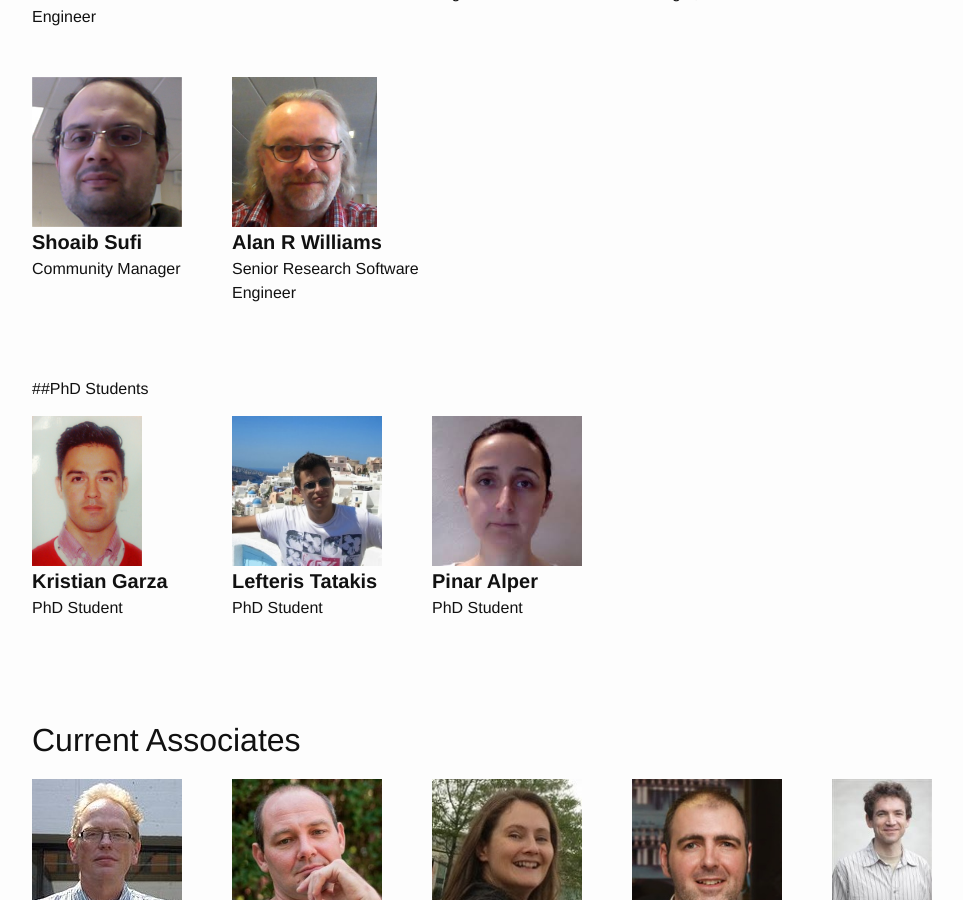
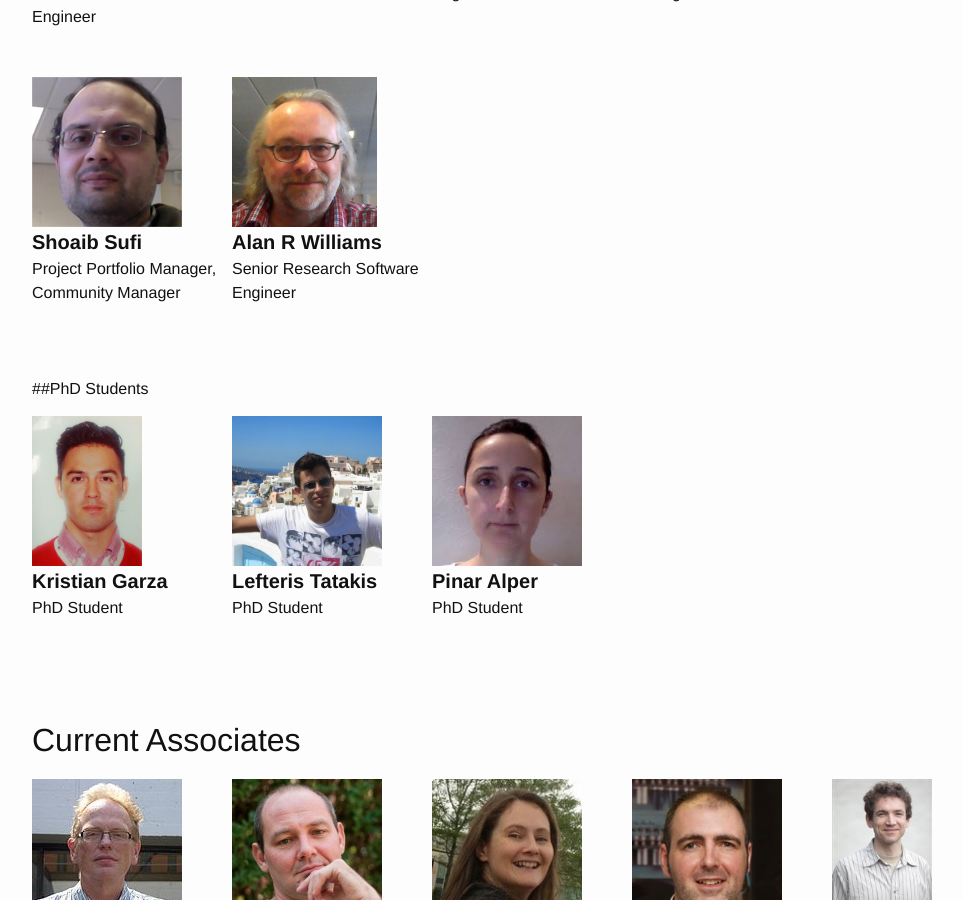
Before and after one commit to eScienceLab/eScienceLab.github.io, a Jekyll site: the page built from people.md, in a window 1280 px wide and 900 px high, scrolled down 1045 px. Shown: the whole window, without its empty margins (38-1001 px from the left). Built offline with Jekyll 4.4.1, drawn with Linux system fonts in a browser that asks for light colours; nearby versions of some CDN libraries; comment, search, counter and statistics services are not loaded.

Commit message:
Update people.md

```diff
--- a/people.md
+++ b/people.md
@@ -68,7 +68,7 @@ permalink: /people/
 	<div class="grid-item profile_box">
 		<a href="http://orcid.org/0000-0001-6390-2616"><img src="/images/profiles/shoaib-sufi.jpg" class="profile_picture"></a>
 		<div class="name">Shoaib Sufi</div>
-		<div class="role">Community Manager</div>
+		<div class="role">Project Portfolio Manager, Community Manager</div>
 	</div>
 	<div class="grid-item profile_box">
 		<a href="http://orcid.org/0000-0003-3156-2105"><img src="/images/profiles/alan-williams.png" class="profile_picture"></a>
```
